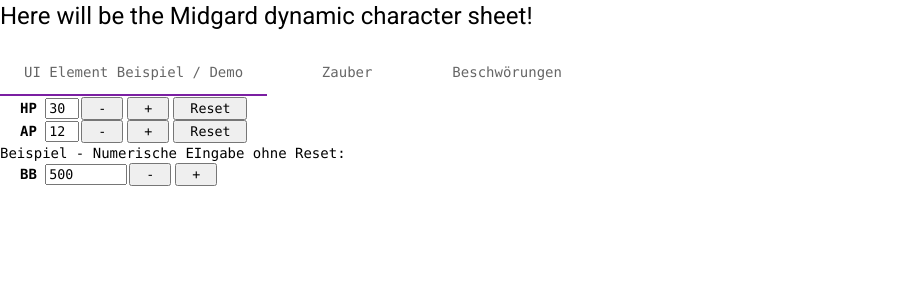
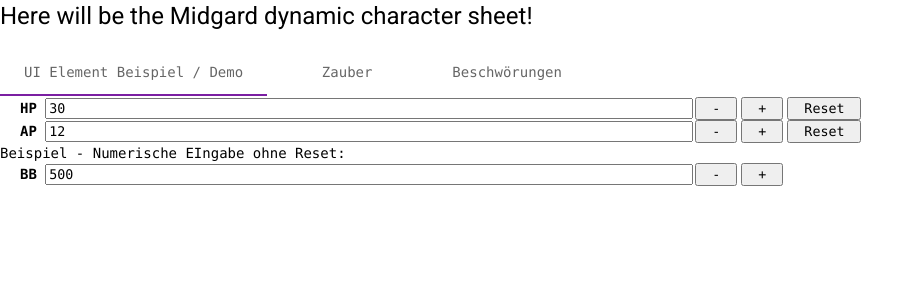
Before and after one commit to hummigbird1/MidgardDynamicCharacterSheet, an Angular app: page / in a window 1280 px wide. Shown: the top 300 px of the page, without its empty margins (0-923 px from the left). Built offline with nearby package versions, Linux system fonts and the light colour scheme.

Commit message:
Add width via style to numeric input for numeric value handler component

```diff
--- a/src/app/components/numeric-value-handler/numeric-value-handler.component.css
+++ b/src/app/components/numeric-value-handler/numeric-value-handler.component.css
@@ -1,3 +1,7 @@
+.numeric-input {
+  width: 50%;
+}
+
 /* Firefox */
 input[type=number] {
   -moz-appearance: textfield;
--- a/src/app/components/numeric-value-handler/numeric-value-handler.component.html
+++ b/src/app/components/numeric-value-handler/numeric-value-handler.component.html
@@ -1,5 +1,5 @@
 <label>{{ label }}
-    <input type="number" [(ngModel)]="currentValue" [max]='maxValue' [min]='minValue'/>
+    <input type="number" class="numeric-input" [(ngModel)]="currentValue" [max]='maxValue' [min]='minValue'/>
 </label>
 
 <span class="buttonContainer">
```
